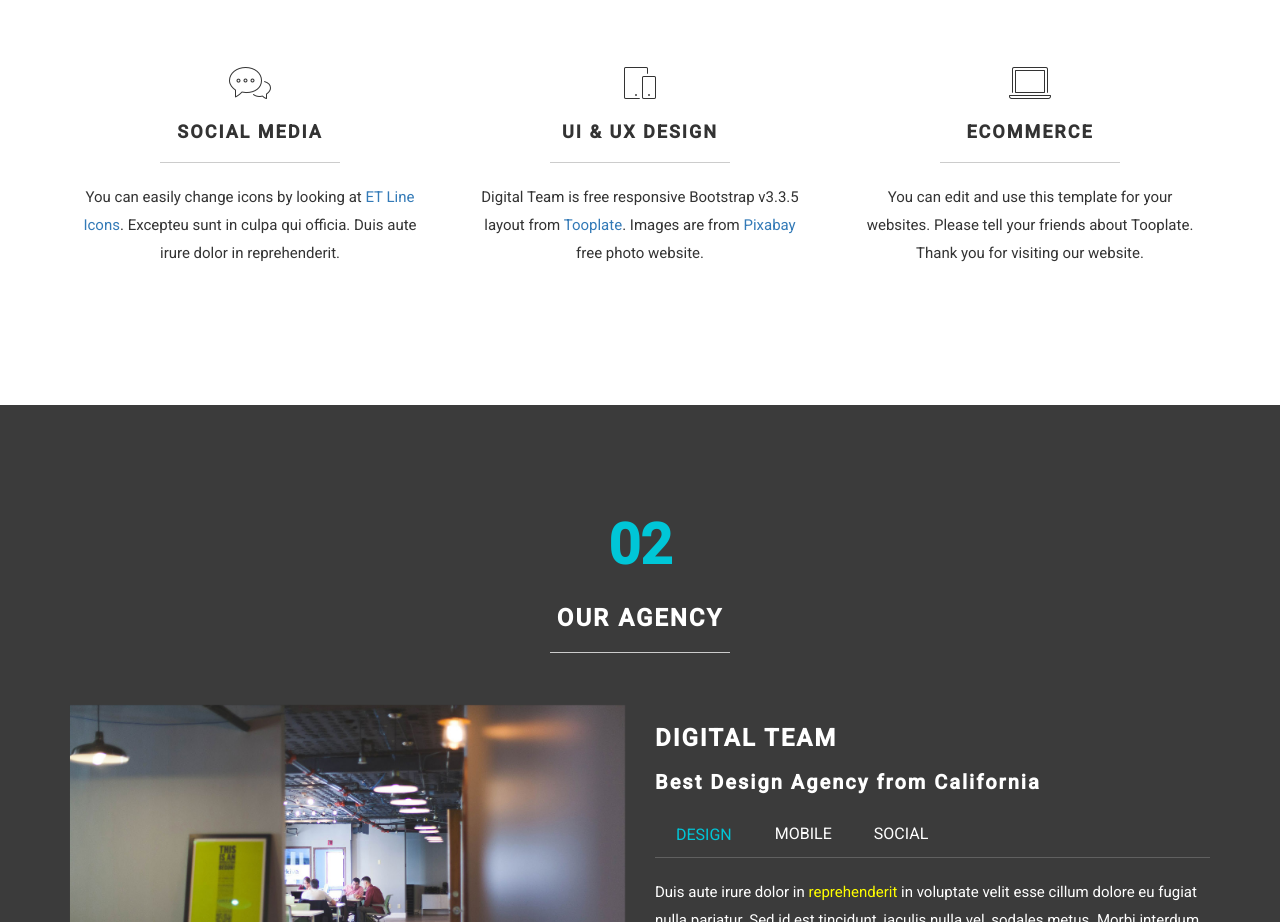
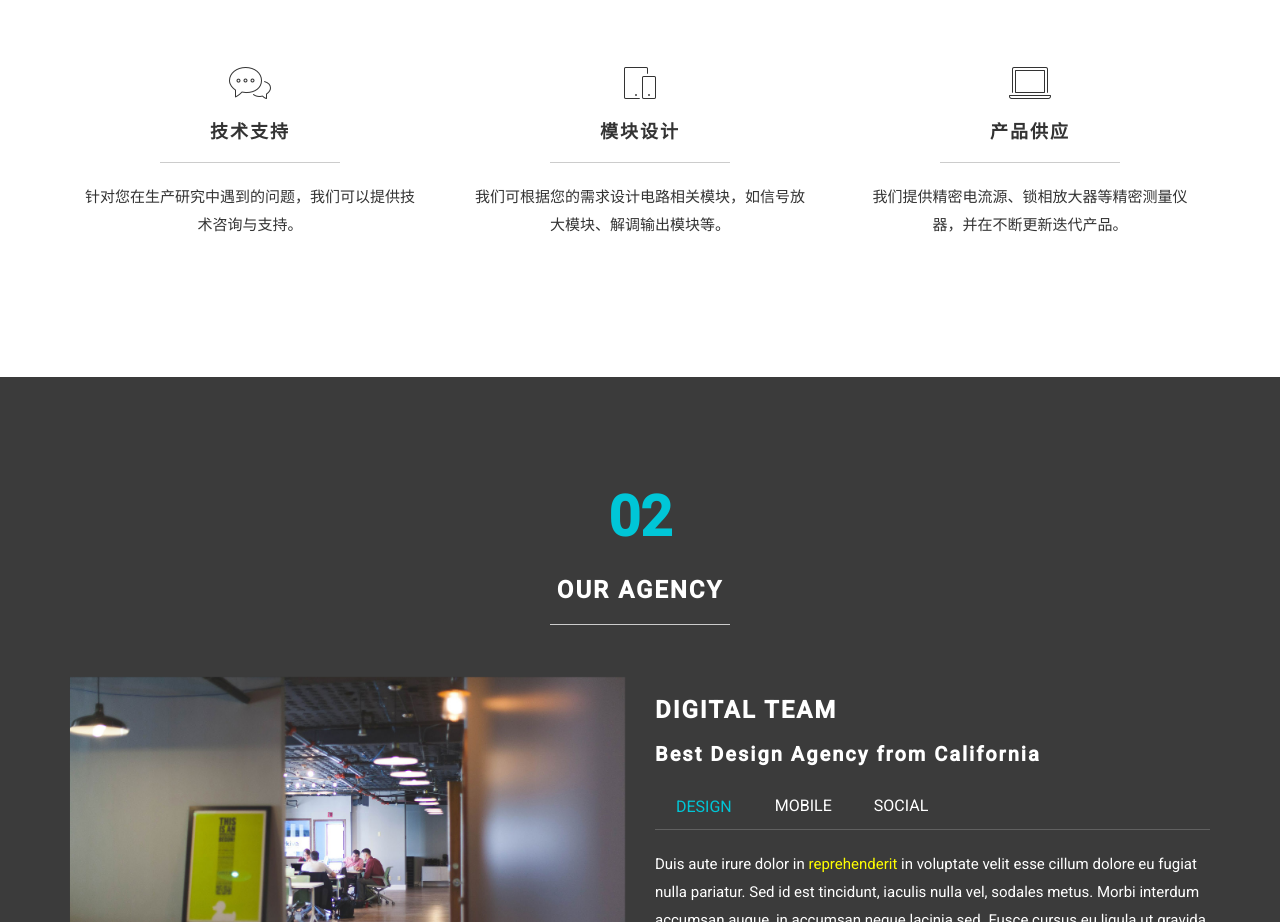
Before and after one commit to ZimingWang2029/ZimingWang2029.github.io, a plain HTML site: page index.html in a window 1280 px wide. Shown: the part 1060-1982 px from the top of the page. Drawn offline with Linux system fonts and the light colour scheme.

Commit message:
Update index.html

```diff
--- a/index.html
+++ b/index.html
@@ -88,21 +88,21 @@
 			</div>
 			<div class="col-lg-4 col-md-4 col-sm-4 wow fadeInUp" data-wow-delay="0.6s">
 				<i class="icon-chat medium-icon"></i>
-					<h3>SOCIAL MEDIA</h3>
+					<h3>技术支持</h3>
 					<hr>
-					<p>You can easily change icons by looking at <a href="https://www.elegantthemes.com/blog/resources/how-to-use-and-embed-an-icon-font-on-your-website" target="_blank">ET Line Icons</a>. Excepteu sunt in culpa qui officia. Duis aute irure dolor in reprehenderit.</p>
+					<p>针对您在生产研究中遇到的问题，我们可以提供技术咨询与支持。</p>
 			</div>
 			<div class="col-lg-4 col-md-4 col-sm-4 wow fadeInUp" data-wow-delay="0.9s">
 				<i class="icon-mobile medium-icon"></i>
-					<h3>UI &amp; UX DESIGN</h3>
+					<h3>模块设计</h3>
 					<hr>
-					<p>Digital Team is free responsive Bootstrap v3.3.5 layout from <a rel="nofollow" href="http://www.tooplate.com" target="_parent">Tooplate</a>. Images are from <a rel="nofollow" href="http://pixabay.com" target="_parent">Pixabay</a> free photo website.</p>
+					<p>我们可根据您的需求设计电路相关模块，如信号放大模块、解调输出模块等。</p>
 			</div>
 			<div class="col-lg-4 col-md-4 col-sm-4 wow fadeInUp" data-wow-delay="1s">
 				<i class="icon-laptop medium-icon"></i>
-					<h3>ECOMMERCE</h3>
+					<h3>产品供应</h3>
 					<hr>
-					<p>You can edit and use this template for your websites. Please tell your friends about Tooplate. Thank you for visiting our website.</p>
+					<p>我们提供精密电流源、锁相放大器等精密测量仪器，并在不断更新迭代产品。</p>
 			</div>
 		</div>
 	</div>
```
